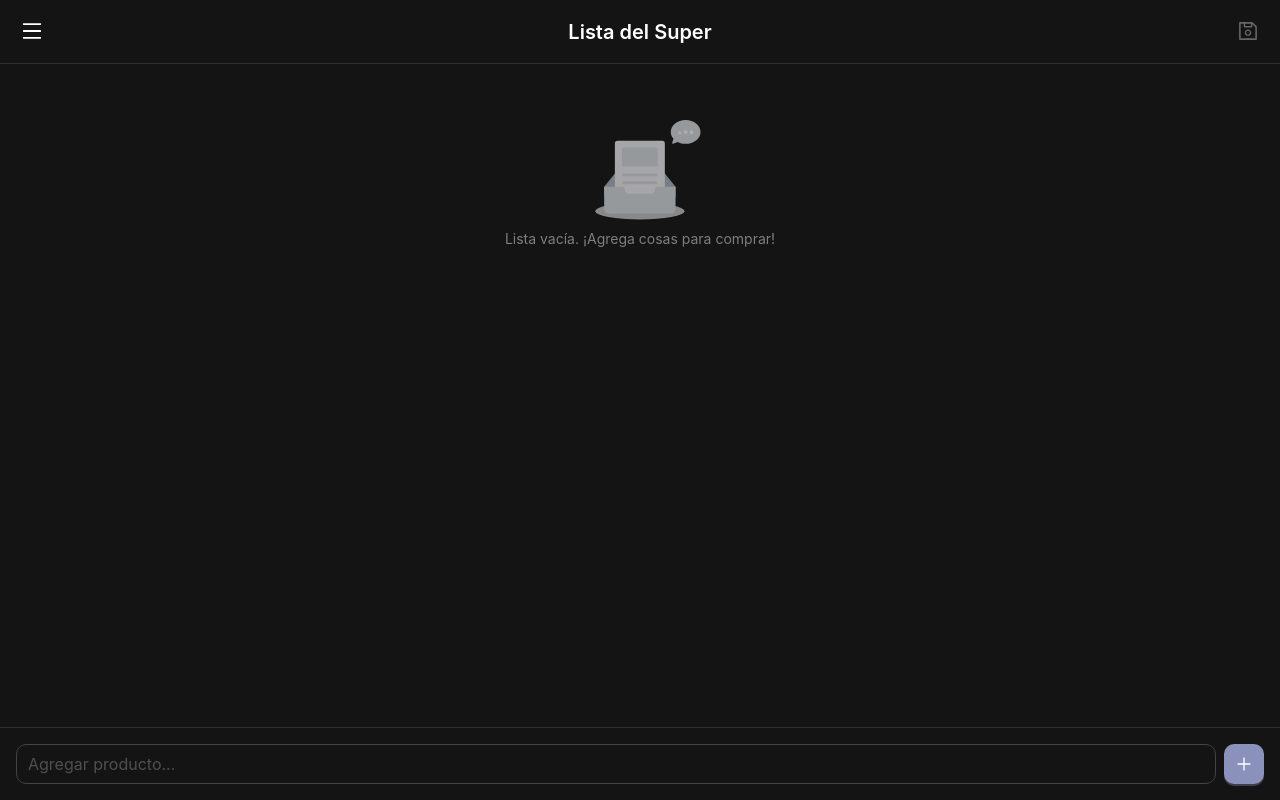
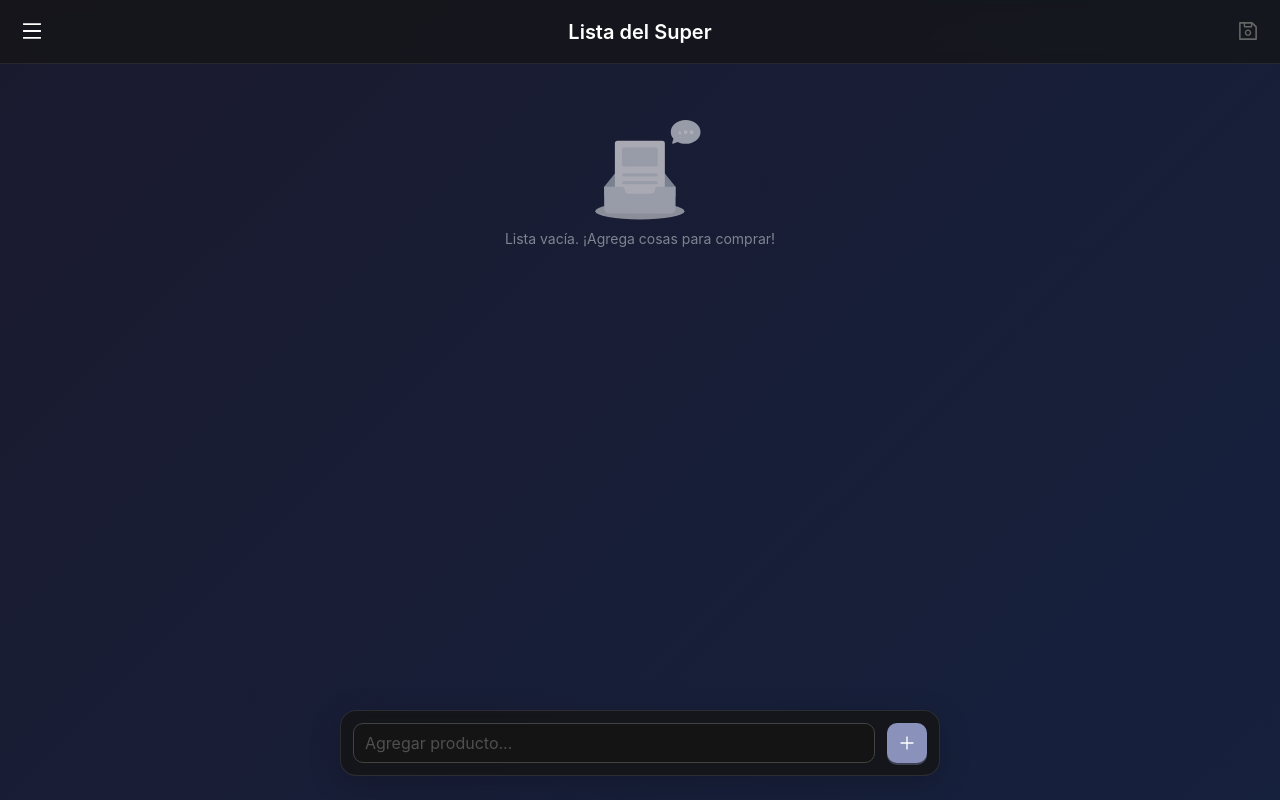
Before and after one commit to FranQuarnolo/shopListing, a React (Vite) app: page / in a window 1280 px wide. Built offline with nearby package versions, Linux system fonts and the light colour scheme.

Commit message:
feat: implement initial shopping list application with draggable items and quick item addition.

```diff
--- a/src/App.tsx
+++ b/src/App.tsx
@@ -62,15 +62,19 @@ function App() {
                 },
             }}
         >
-            <Layout style={{ height: '100%', background: isDarkMode ? '#141414' : '#f5f5f5' }}>
+            <Layout style={{ height: '100%', background: isDarkMode ? 'linear-gradient(135deg, #1a1a2e 0%, #16213e 100%)' : 'linear-gradient(135deg, #f5f7fa 0%, #c3cfe2 100%)' }}>
                 <Header
                     style={{
                         display: 'flex',
                         alignItems: 'center',
                         justifyContent: 'space-between',
                         padding: '0 16px',
-                        background: isDarkMode ? '#141414' : '#fff',
-                        borderBottom: isDarkMode ? '1px solid #303030' : '1px solid #e0e0e0',
+                        background: isDarkMode ? 'rgba(20, 20, 20, 0.7)' : 'rgba(255, 255, 255, 0.7)',
+                        backdropFilter: 'blur(10px)',
+                        borderBottom: isDarkMode ? '1px solid rgba(255, 255, 255, 0.08)' : '1px solid rgba(0, 0, 0, 0.05)',
+                        position: 'sticky',
+                        top: 0,
+                        zIndex: 10,
                     }}
                 >
                     <Button
--- a/src/components/DraggableListItem.tsx
+++ b/src/components/DraggableListItem.tsx
@@ -26,13 +26,15 @@ export const DraggableListItem: React.FC<DraggableListItemProps> = ({ item, onTo
         transform: CSS.Transform.toString(transform),
         transition,
         opacity: isDragging ? 0.5 : 1,
-        marginBottom: '8px',
-        background: '#1f1f1f',
-        padding: '12px 16px',
-        borderRadius: '8px',
+        marginBottom: '12px',
+        background: 'rgba(30, 30, 30, 0.8)',
+        backdropFilter: 'blur(10px)',
+        border: '1px solid rgba(255, 255, 255, 0.08)',
+        padding: '16px',
+        borderRadius: '16px',
         display: 'flex',
         alignItems: 'center',
-        touchAction: 'none', // Important for touch dragging
+        boxShadow: '0 4px 6px rgba(0, 0, 0, 0.1)',
     };
 
     const [isEditing, setIsEditing] = useState(false);
--- a/src/components/QuickInput.tsx
+++ b/src/components/QuickInput.tsx
@@ -19,15 +19,20 @@ export const QuickInput: React.FC<QuickInputProps> = ({ onAdd }) => {
     return (
         <div style={{
             position: 'fixed',
-            bottom: 0,
-            left: 0,
-            right: 0,
-            padding: '16px',
-            background: '#141414',
-            borderTop: '1px solid #303030',
+            bottom: '24px',
+            left: '16px',
+            right: '16px',
+            padding: '12px',
+            background: 'rgba(20, 20, 20, 0.8)',
+            backdropFilter: 'blur(10px)',
+            border: '1px solid rgba(255, 255, 255, 0.1)',
+            borderRadius: '16px',
             display: 'flex',
-            gap: '8px',
-            zIndex: 100
+            gap: '12px',
+            zIndex: 100,
+            boxShadow: '0 8px 32px rgba(0, 0, 0, 0.2)',
+            maxWidth: '600px',
+            margin: '0 auto'
         }}>
             <Input
                 placeholder="Agregar producto..."
```
